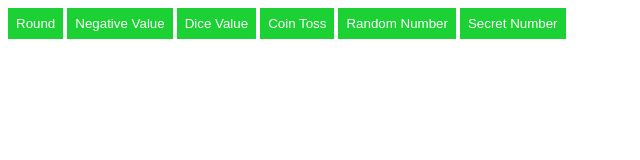
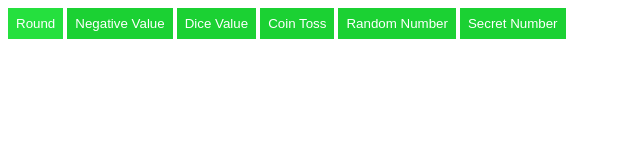
Before and after one commit to Muzammil-pro-dev/JavaScript-26-30, a plain HTML site: page index.html in a window 1280 px wide. In both pictures the pointer is over the button "Round". Shown: the whole page, without its empty margins (0-640 px from the left). Drawn offline with Linux system fonts and the light colour scheme.

Commit message:
Update index.html

```diff
--- a/index.html
+++ b/index.html
@@ -11,8 +11,11 @@
             color: white;
             border: none;
             padding: 8px;
+        }
+        button:hover{
+    background-color: rgb(37, 224, 62);
 
-        }
+}
     </style>
 </head>
 
@@ -30,4 +33,5 @@
     <script src="app.js"></script>
 </body>
 
+
 </html>
```
